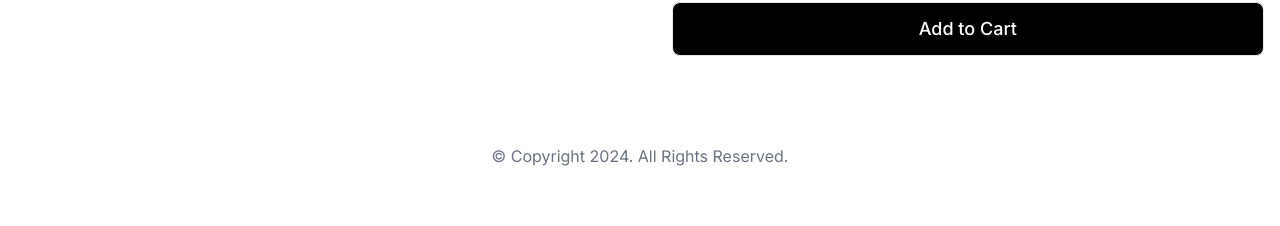
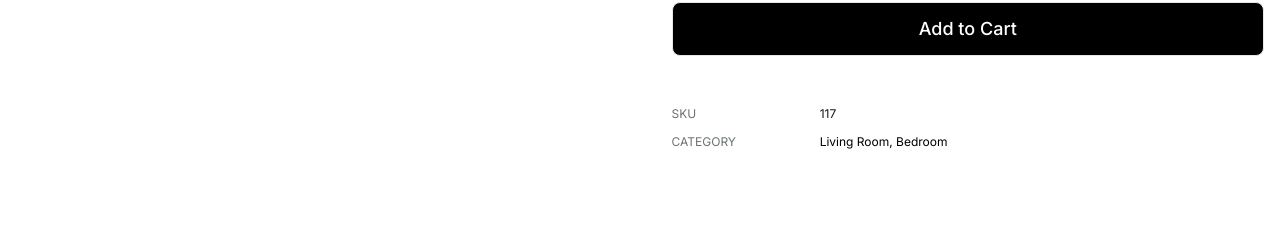
Before and after one commit to TakayumAja/takastore-frontend, a React (Vite) app: page /shop/1 in a window 1280 px wide. Shown: the part 924-1150 px from the top of the page. Before the commit the page ends 1116 px from the top, so only its background shows below. Built offline with nearby package versions, Linux system fonts and the light colour scheme.

Commit message:
style(detailshop): add stock and category product

```diff
--- a/src/pages/DetailProduct.jsx
+++ b/src/pages/DetailProduct.jsx
@@ -7,6 +7,7 @@ const DetailProduct = () => {
   return (
     <section className="py-10">
       <div className="container mx-auto flex flex-col lg:flex-row md:gap-[63px] px-4">
+        {/* Placeholder Image*/}
         <div className="basis-1/2">
           <div className="mb-4 md:mb-0">
             <img
@@ -35,7 +36,10 @@ const DetailProduct = () => {
             </ul>
           </div>
         </div>
+
+        {/* Product Info*/}
         <div className="basis-1/2">
+          {/* Info */}
           <div className="space-y-4 pb-6 mt-4 md:mt-0">
             <div className="flex items-center gap-2.5">
               <div className="flex text-base gap-0.5">
@@ -64,6 +68,7 @@ const DetailProduct = () => {
             </div>
           </div>
 
+          {/* Product Timer */}
           <div className="py-6 border-y border-y-[##E8ECEF] space-y-3">
             <p className="text-[#343839] font-normal text-[26px]">
               Offer expires in:
@@ -104,6 +109,7 @@ const DetailProduct = () => {
             </ul>
           </div>
 
+          {/* Product Examples*/}
           <div className="py-6">
             <p className="text-[#6C7275] font-semibold text-base leading-[26px] mb-2">
               Measurements
@@ -142,6 +148,7 @@ const DetailProduct = () => {
             </div>
           </div>
 
+          {/* Proudct Cart*/}
           <div className="py-6">
             <div className="flex gap-2 mb-4">
               <div className="flex items-center justify-between border gap-6 px-4">
@@ -158,6 +165,18 @@ const DetailProduct = () => {
               Add to Cart
             </p>
           </div>
+
+          {/* Proudct Stock & Category*/}
+          <div className="py-6 space-y-2">
+            <p className="flex text-xs leading-5">
+              <span className="basis-1/4 text-[#6C7275]">SKU</span>
+              <span className="grow text-[#141718]">117</span>
+            </p>
+            <p className="flex text-xs leading-5">
+              <span className="basis-1/4 text-[#6C7275]">CATEGORY</span>
+              <span className="grow text-[#141718">Living Room, Bedroom</span>
+            </p>
+          </div>
         </div>
       </div>
     </section>
```
